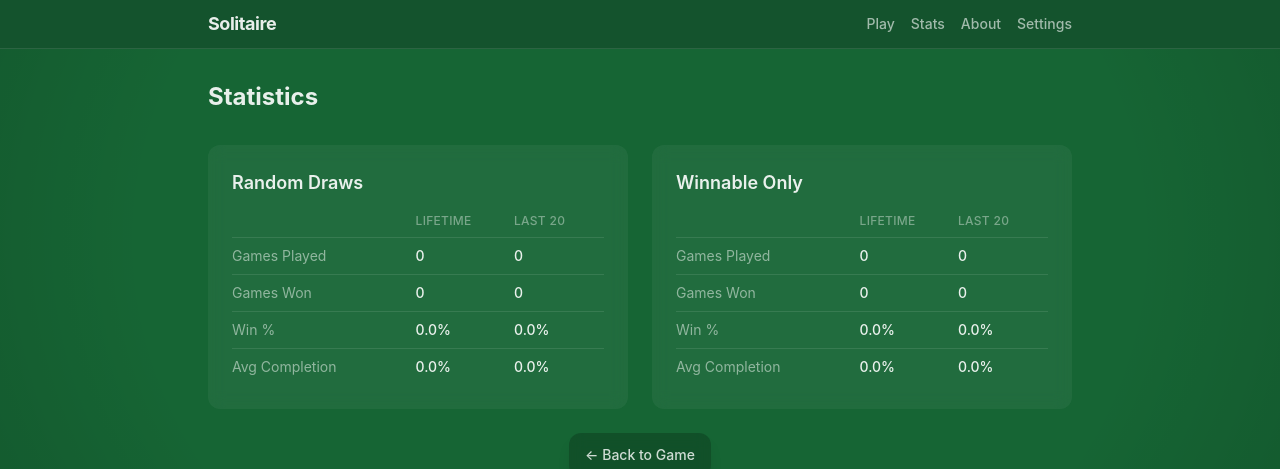
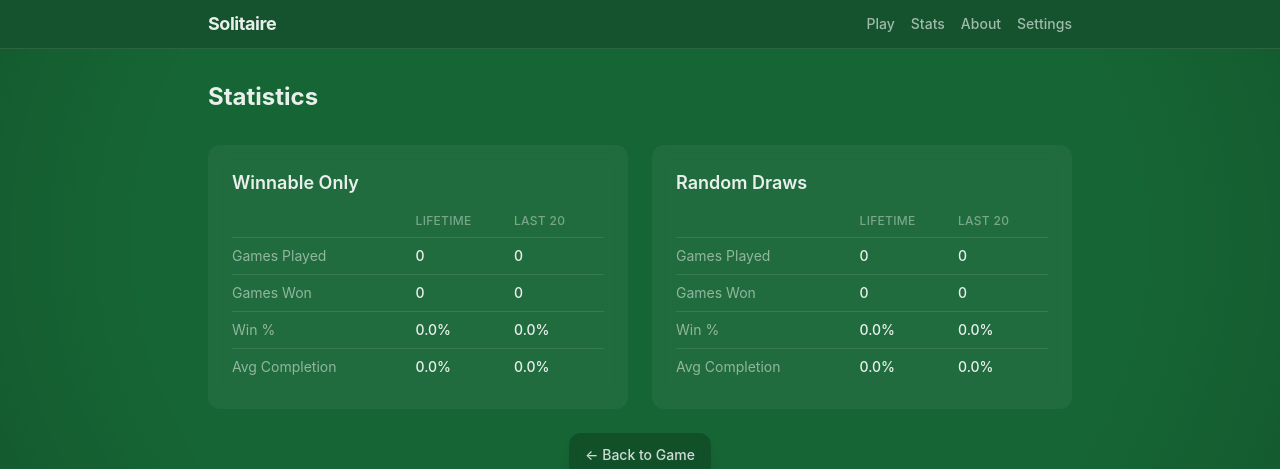
Before and after one commit to LBiddiscombe/sveltekit-solitaire, a SvelteKit app: page /stats in a window 1280 px wide. Shown: the top 469 px of the page. Built offline with nearby package versions, Linux system fonts and the light colour scheme.

Commit message:
new logo, clear stats option

```diff
--- a/src/lib/settings.ts
+++ b/src/lib/settings.ts
@@ -5,7 +5,7 @@ export interface Settings {
 }
 
 const defaults: Settings = {
-	onlyWinnable: false
+	onlyWinnable: true
 };
 
 export function getSettings(): Settings {
--- a/src/routes/settings/+page.svelte
+++ b/src/routes/settings/+page.svelte
@@ -10,8 +10,9 @@
 		settings = updateSettings({ onlyWinnable: next });
 	}
 
-	function clearSavedData() {
+	function clearAllData() {
 		localStorage.removeItem('solitaire-game');
+		localStorage.removeItem('solitaire-stats');
 		showClearConfirm = false;
 	}
 </script>
@@ -48,10 +49,10 @@
 		<hr class="my-8 border-white/10" />
 		<div class="flex items-center justify-between">
 			<div>
-				<p class="font-medium text-white/90">Clear saved game</p>
+				<p class="font-medium text-white/90">Clear all data</p>
 				<p class="mt-0.5 text-sm leading-relaxed text-white/50">
-					Delete the saved game from your browser. Your current game will be lost on the next page
-					load.
+					Delete your current game progress and all statistics. You'll start with a fresh deal on
+					the next game.
 				</p>
 			</div>
 			<button
@@ -67,9 +68,10 @@
 {#if showClearConfirm}
 	<div class="fixed inset-0 z-50 flex items-center justify-center bg-black/50">
 		<div class="rounded-xl bg-white p-8 text-center shadow-2xl">
-			<h2 class="mb-4 text-3xl font-bold">Clear Saved Game?</h2>
+			<h2 class="mb-4 text-3xl font-bold">Clear All Data?</h2>
 			<p class="mx-auto mb-4 max-w-sm text-sm text-gray-600">
-				Your current game progress will be lost. This cannot be undone.
+				Your current game progress and all statistics will be permanently deleted. You'll start with
+				a fresh deal on the next game.
 			</p>
 			<div class="flex justify-center gap-3">
 				<button
@@ -80,7 +82,7 @@
 				</button>
 				<button
 					class="rounded-lg bg-red-600 px-6 py-2 text-white hover:bg-red-700"
-					onclick={clearSavedData}
+					onclick={clearAllData}
 				>
 					Clear
 				</button>
--- a/src/routes/stats/+page.svelte
+++ b/src/routes/stats/+page.svelte
@@ -46,6 +46,44 @@
 	<h1 class="mb-8 text-2xl font-bold text-white/90">Statistics</h1>
 
 	<div class="grid grid-cols-1 gap-6 md:grid-cols-2">
+		<!-- Winnable Only -->
+		<div class="rounded-xl bg-white/5 p-6 backdrop-blur-sm">
+			<h2 class="mb-4 text-lg font-semibold text-white/90">Winnable Only</h2>
+			<table class="w-full text-sm">
+				<thead>
+					<tr
+						class="border-b border-white/10 text-left text-xs tracking-wide text-white/40 uppercase"
+					>
+						<th class="pb-2 font-medium"></th>
+						<th class="pb-2 font-medium">Lifetime</th>
+						<th class="pb-2 font-medium">Last 20</th>
+					</tr>
+				</thead>
+				<tbody class="divide-y divide-white/10">
+					<tr>
+						<td class="py-2 text-white/50">Games Played</td>
+						<td class="py-2 font-medium text-white/90">{lifetimeWinnable.gamesPlayed}</td>
+						<td class="py-2 font-medium text-white/90">{recentWinnable.gamesPlayed}</td>
+					</tr>
+					<tr>
+						<td class="py-2 text-white/50">Games Won</td>
+						<td class="py-2 font-medium text-white/90">{lifetimeWinnable.gamesWon}</td>
+						<td class="py-2 font-medium text-white/90">{recentWinnable.gamesWon}</td>
+					</tr>
+					<tr>
+						<td class="py-2 text-white/50">Win %</td>
+						<td class="py-2 font-medium text-white/90">{pct(lifetimeWinnable.winRate)}</td>
+						<td class="py-2 font-medium text-white/90">{pct(recentWinnable.winRate)}</td>
+					</tr>
+					<tr>
+						<td class="py-2 text-white/50">Avg Completion</td>
+						<td class="py-2 font-medium text-white/90">{pct(lifetimeWinnable.avgCompletion)}</td>
+						<td class="py-2 font-medium text-white/90">{pct(recentWinnable.avgCompletion)}</td>
+					</tr>
+				</tbody>
+			</table>
+		</div>
+
 		<!-- Random Draws -->
 		<div class="rounded-xl bg-white/5 p-6 backdrop-blur-sm">
 			<h2 class="mb-4 text-lg font-semibold text-white/90">Random Draws</h2>
@@ -83,44 +121,6 @@
 				</tbody>
 			</table>
 		</div>
-
-		<!-- Winnable Only -->
-		<div class="rounded-xl bg-white/5 p-6 backdrop-blur-sm">
-			<h2 class="mb-4 text-lg font-semibold text-white/90">Winnable Only</h2>
-			<table class="w-full text-sm">
-				<thead>
-					<tr
-						class="border-b border-white/10 text-left text-xs tracking-wide text-white/40 uppercase"
-					>
-						<th class="pb-2 font-medium"></th>
-						<th class="pb-2 font-medium">Lifetime</th>
-						<th class="pb-2 font-medium">Last 20</th>
-					</tr>
-				</thead>
-				<tbody class="divide-y divide-white/10">
-					<tr>
-						<td class="py-2 text-white/50">Games Played</td>
-						<td class="py-2 font-medium text-white/90">{lifetimeWinnable.gamesPlayed}</td>
-						<td class="py-2 font-medium text-white/90">{recentWinnable.gamesPlayed}</td>
-					</tr>
-					<tr>
-						<td class="py-2 text-white/50">Games Won</td>
-						<td class="py-2 font-medium text-white/90">{lifetimeWinnable.gamesWon}</td>
-						<td class="py-2 font-medium text-white/90">{recentWinnable.gamesWon}</td>
-					</tr>
-					<tr>
-						<td class="py-2 text-white/50">Win %</td>
-						<td class="py-2 font-medium text-white/90">{pct(lifetimeWinnable.winRate)}</td>
-						<td class="py-2 font-medium text-white/90">{pct(recentWinnable.winRate)}</td>
-					</tr>
-					<tr>
-						<td class="py-2 text-white/50">Avg Completion</td>
-						<td class="py-2 font-medium text-white/90">{pct(lifetimeWinnable.avgCompletion)}</td>
-						<td class="py-2 font-medium text-white/90">{pct(recentWinnable.avgCompletion)}</td>
-					</tr>
-				</tbody>
-			</table>
-		</div>
 	</div>
 
 	<div class="mt-6 flex justify-center">
```
Also changed, not shown: static/icon.svg.
